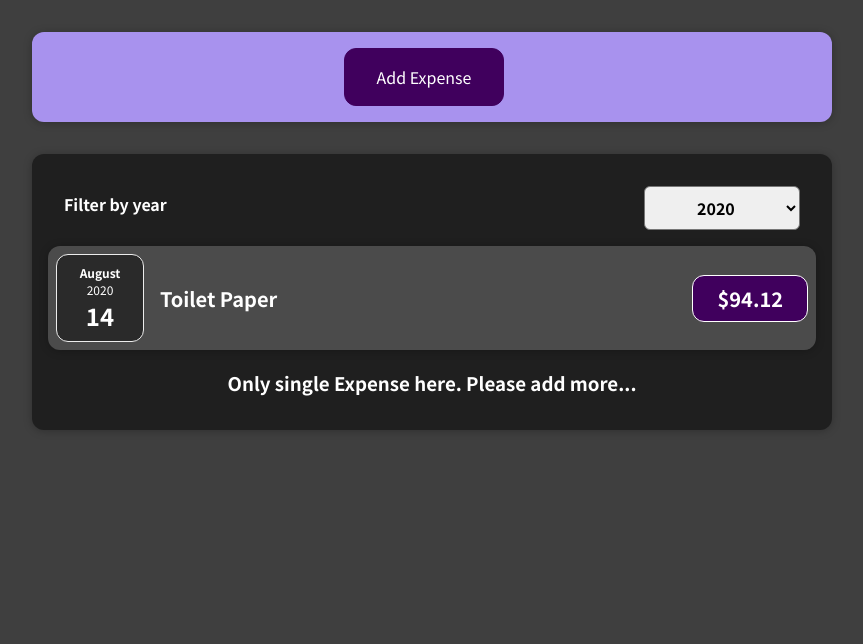
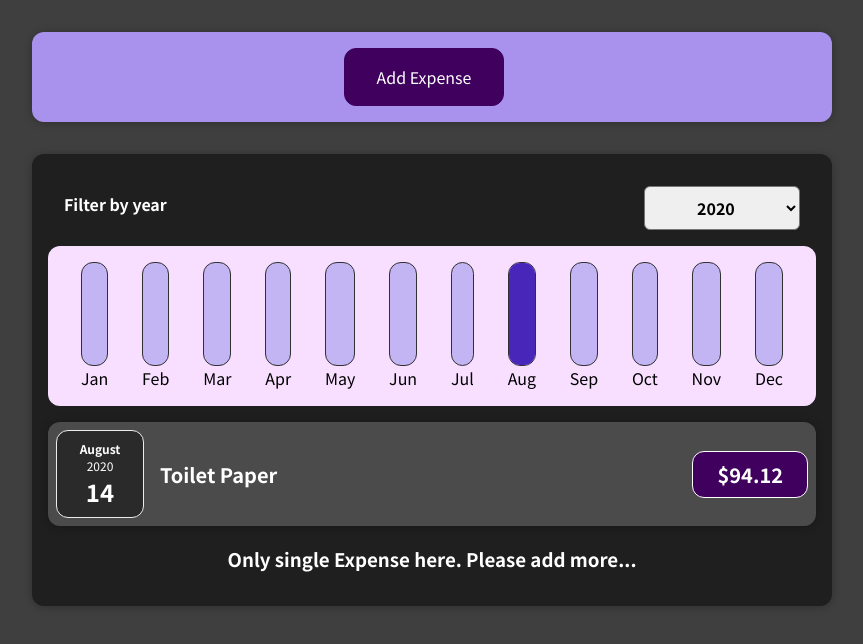
Before and after one commit to bipins867/Getting-Started-With-React, a React (Create React App) app: page / in a window 1280 px wide. Shown: the top 644 px of the page, without its empty margins (208-1071 px from the left). Built offline with nearby package versions, Linux system fonts and the light colour scheme.

Commit message:
Adding Chart and Char-bars

```diff
--- /dev/null
+++ b/src/components/Chart/Chart.css
@@ -0,0 +1,9 @@
+.chart {
+    padding: 1rem;
+    border-radius: 12px;
+    background-color: #f8dfff;
+    text-align: center;
+    display: flex;
+    justify-content: space-around;
+    height: 10rem;
+}
--- /dev/null
+++ b/src/components/Chart/Chart.js
@@ -0,0 +1,20 @@
+import "./Chart.css";
+
+import ChartBar from "./ChartBar";
+
+export default (props) => {
+  const dataPointValues = props.dataPoints.map((dataPoint) => dataPoint.value);
+  const totalMax = Math.max(...dataPointValues);
+  return (
+    <div className="chart">
+      {props.dataPoints.map((dataPoint) => (
+        <ChartBar
+          key={dataPoint.label}
+          value={dataPoint.value}
+          maxValue={totalMax}
+          label={dataPoint.label}
+        />
+      ))}
+    </div>
+  );
+};
--- /dev/null
+++ b/src/components/Chart/ChartBar.css
@@ -0,0 +1,30 @@
+.chart-bar {
+    height: 100%;
+    display: flex;
+    flex-direction: column;
+    align-items: center;
+}
+
+.chart-bar__inner {
+    height: 100%;
+    width: 100%;
+    border: 1px solid #313131;
+    border-radius: 12px;
+    background-color: #c3b4f3;
+    overflow: hidden;
+    display: flex;
+    flex-direction: column;
+    justify-content: flex-end;
+}
+
+.chart-bar__fill {
+    background-color: #4826b9;
+    width: 100%;
+    transition: all 0.3s ease-out;
+}
+
+.chart-bar__label {
+    font-weight: bold;
+    font-size: 0.5rem;
+    text-align: center;
+}
--- /dev/null
+++ b/src/components/Chart/ChartBar.js
@@ -0,0 +1,20 @@
+import "./ChartBar.css";
+
+export default (props) => {
+  let barFillHeight = "0%";
+  if (props.maxValue > 0) {
+    barFillHeight = Math.round((props.value / props.maxValue) * 100) + "%";
+  }
+
+  return (
+    <div className="chart-bar">
+      <div className="chart-bar__inner">
+        <div
+          className="chart-bar__fill"
+          style={{ height: barFillHeight }}
+        ></div>
+      </div>
+      <div className="char-bar__label">{props.label}</div>
+    </div>
+  );
+};
--- a/src/components/Expenses/Expenses.js
+++ b/src/components/Expenses/Expenses.js
@@ -5,6 +5,7 @@ import Card from "../UI/Card";
 import ExpensesFilter from "./ExpensesFilter";
 import "./Expenses.css";
 import ExpensesList from "./ExpensesList";
+import ExpensesChart from "./ExpensesChart";
 const Expenses = (props) => {
   const [filteredYear, setFilteredYear] = useState("2020");
 
@@ -25,6 +26,7 @@ const Expenses = (props) => {
           selected={filteredYear}
           onChangeFilter={filterChangeHandler}
         />
+        <ExpensesChart expenses={yearExpense}/>
         <ExpensesList expenses={yearExpense}/>
       </Card>
     </div>
--- /dev/null
+++ b/src/components/Expenses/ExpensesChart.js
@@ -0,0 +1,23 @@
+import Chart from "../Chart/Chart";
+
+export default (props) => {
+  const charDataPoints= [
+    { label: "Jan", value: 0 },
+    { label: "Feb", value: 0 },
+    { label: "Mar", value: 0 },
+    { label: "Apr", value: 0 },
+    { label: "May", value: 0 },
+    { label: "Jun", value: 0 },
+    { label: "Jul", value: 0 },
+    { label: "Aug", value: 0 },
+    { label: "Sep", value: 0 },
+    { label: "Oct", value: 0 },
+    { label: "Nov", value: 0 },
+    { label: "Dec", value: 0 },
+  ];
+  for(const expense of props.expenses){
+    const expenseMonth=expense.date.getMonth();
+    charDataPoints[expenseMonth].value+=expense.amount;
+  }
+  return <Chart dataPoints={charDataPoints} />;
+};
```
